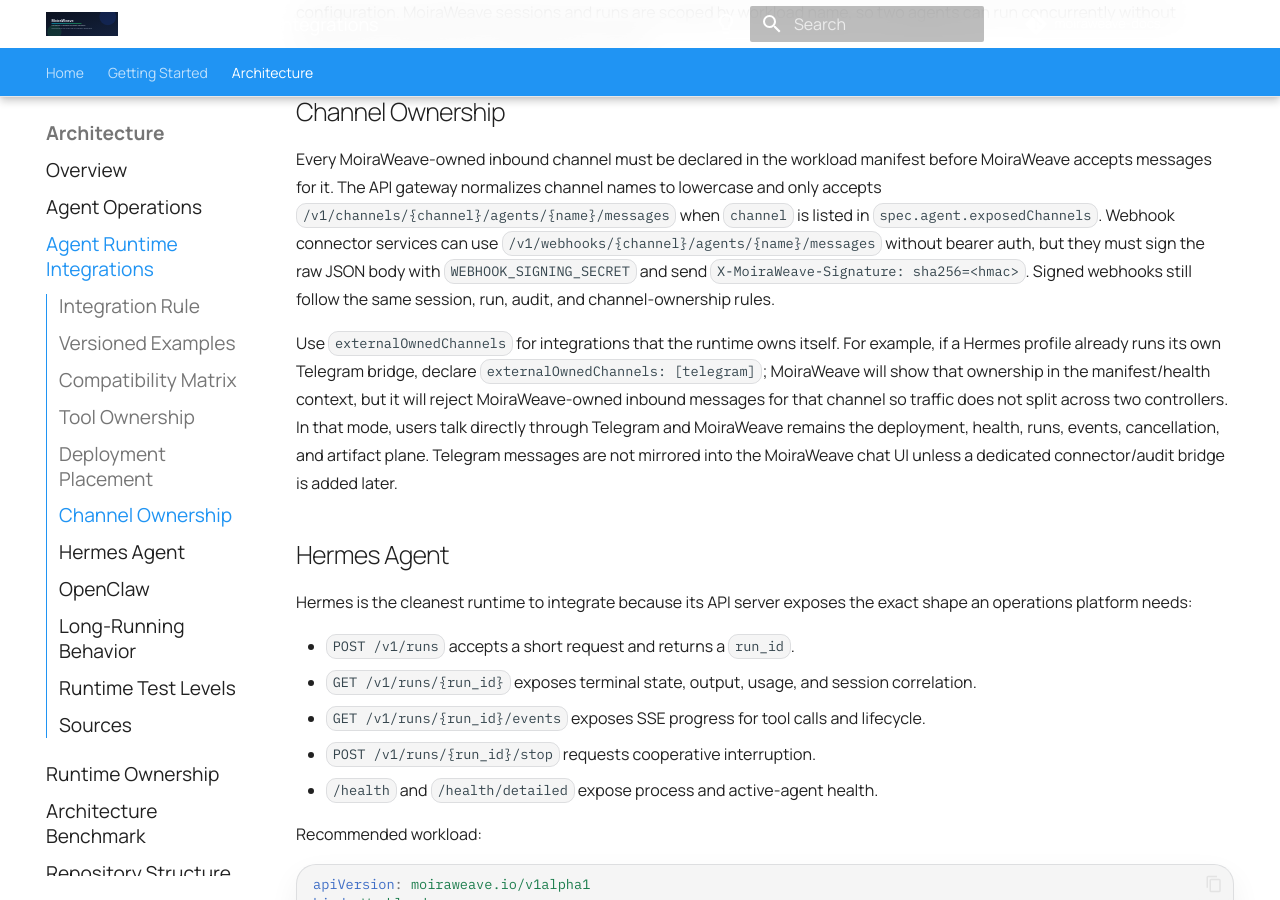
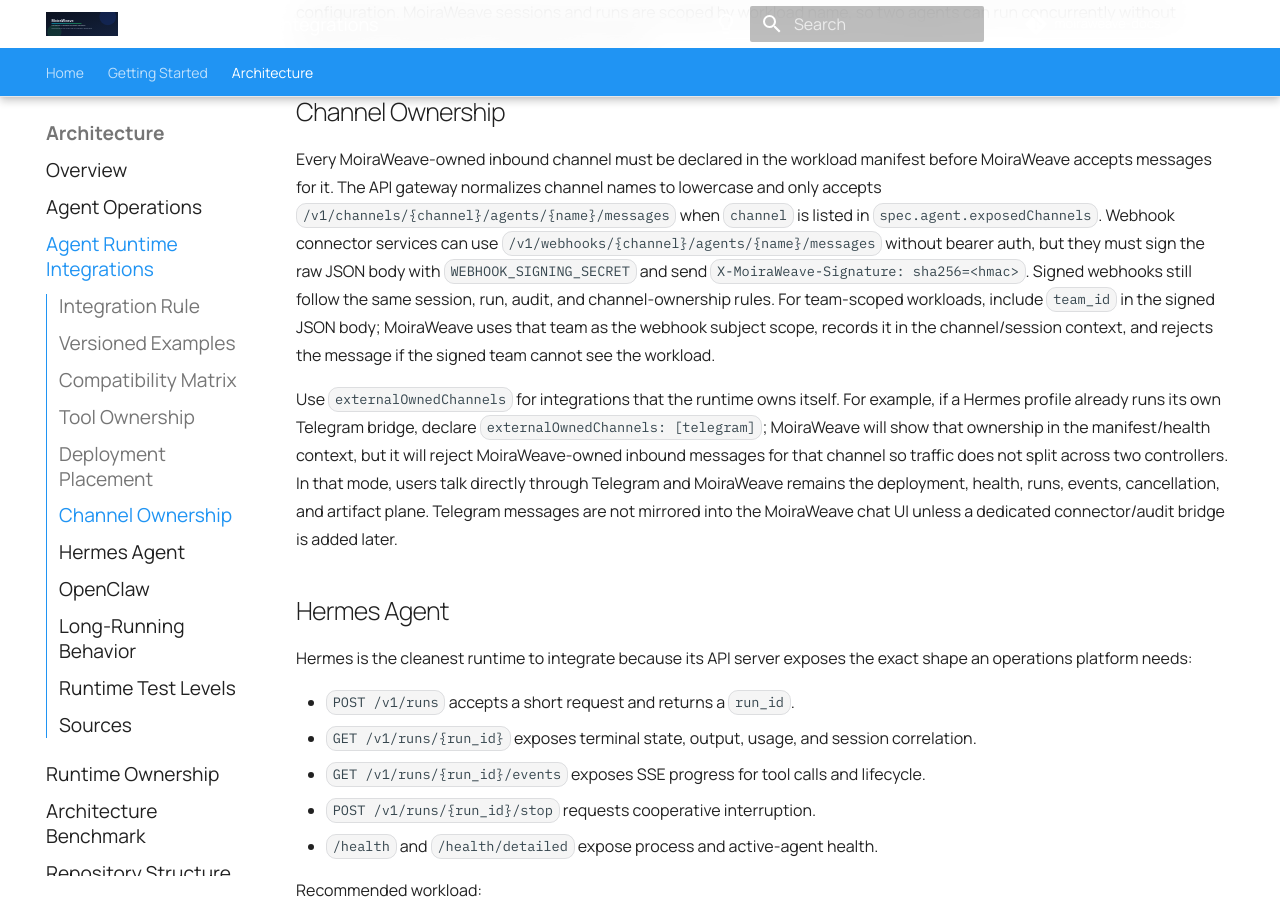
Before and after one commit to moiraweave-labs/moiraweave-docs, an MkDocs documentation site: the page built from docs/agent-runtime-integrations.md, in a window 1280 px wide and 900 px high, scrolled down 2789 px. Built offline with MkDocs 1.6.1 and Material for MkDocs 9.7.7, drawn with Linux system fonts in a browser that asks for light colours; comment, search, counter and statistics services are not loaded.

Commit message:
docs: document team scoped webhooks

```diff
--- a/docs/agent-runtime-integrations.md
+++ b/docs/agent-runtime-integrations.md
@@ -106,7 +106,10 @@ channel names to lowercase and only accepts
 `/v1/webhooks/{channel}/agents/{name}/messages` without bearer auth, but they
 must sign the raw JSON body with `WEBHOOK_SIGNING_SECRET` and send
 `X-MoiraWeave-Signature: sha256=<hmac>`. Signed webhooks still follow the same
-session, run, audit, and channel-ownership rules.
+session, run, audit, and channel-ownership rules. For team-scoped workloads,
+include `team_id` in the signed JSON body; MoiraWeave uses that team as the
+webhook subject scope, records it in the channel/session context, and rejects
+the message if the signed team cannot see the workload.
 
 Use `externalOwnedChannels` for integrations that the runtime owns itself. For
 example, if a Hermes profile already runs its own Telegram bridge, declare
```
Also changed, not shown: docs/architecture.md (+3 -1 lines), docs/security-hardening.md (+5 -0 lines).
